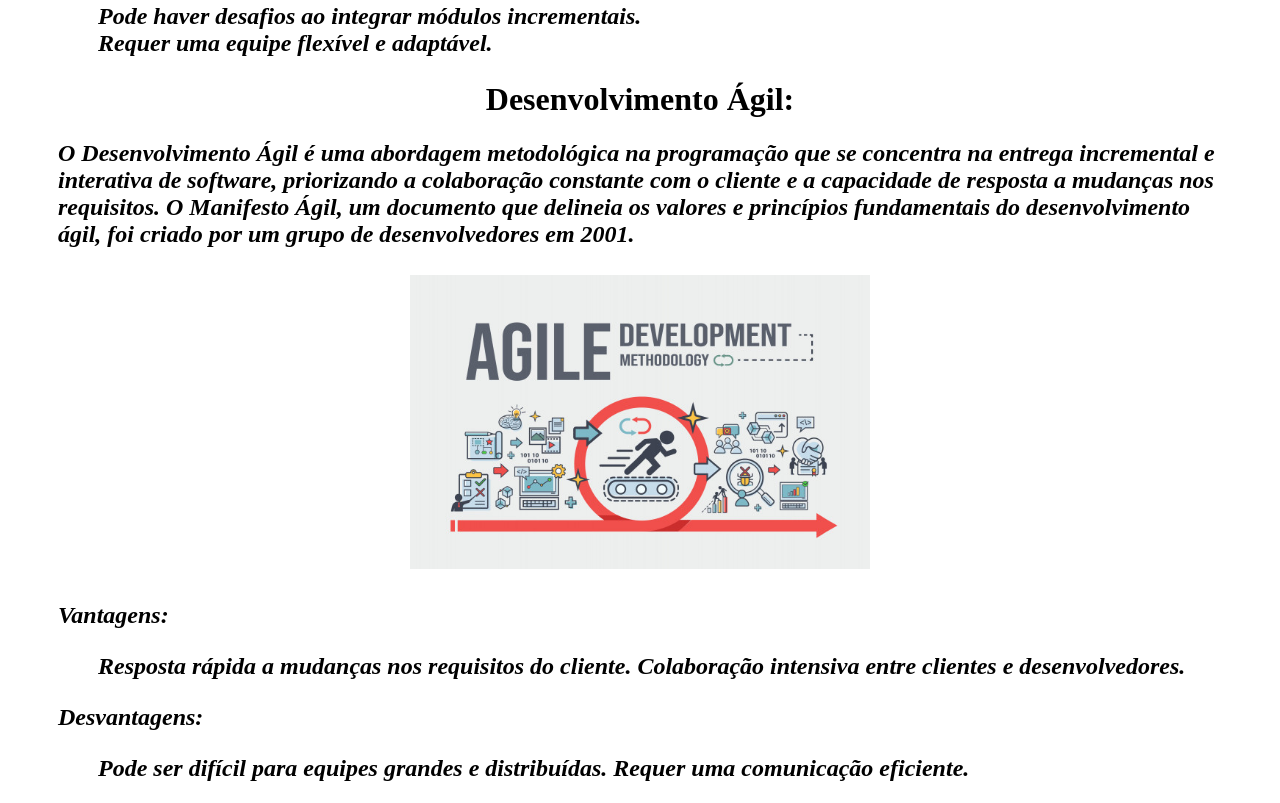
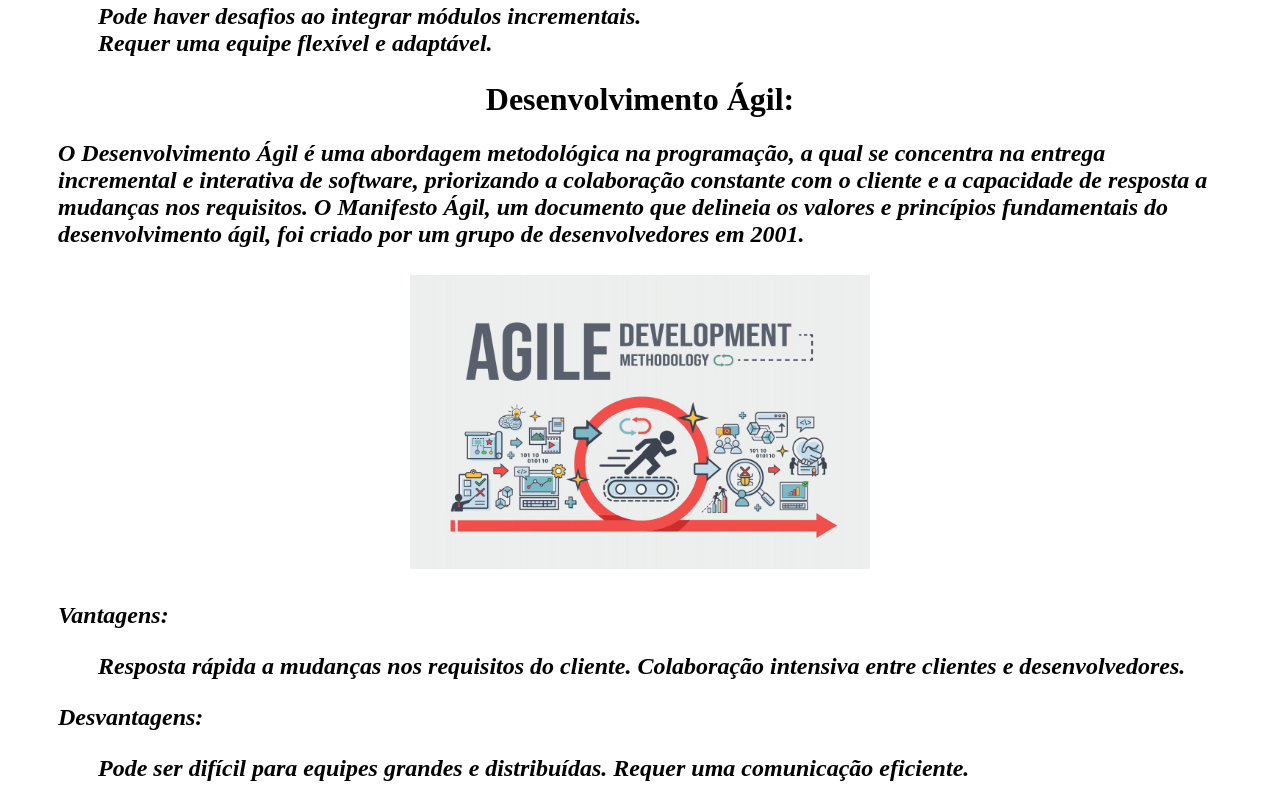
Before and after one commit to tomaspreira08/Princ-pios-metodol-gicos-de-programa-o, a plain HTML site: page index.html in a window 1280 px wide. Shown: the part 2397-3200 px from the top of the page. Drawn offline with Linux system fonts and the light colour scheme; a web font is replaced by a local one.

```diff
--- a/index.html
+++ b/index.html
@@ -70,7 +70,7 @@
         </ol> </h2>
         <h1><center>Desenvolvimento Ágil:<br> </center> </h1>
 
-        <h2>O Desenvolvimento Ágil é uma abordagem metodológica na programação que se concentra na entrega incremental e interativa de software, priorizando a colaboração constante com o cliente e a capacidade de resposta a mudanças nos requisitos. O Manifesto Ágil, um documento que delineia os valores e princípios fundamentais do desenvolvimento ágil, foi criado por um grupo de desenvolvedores em 2001.<br>
+        <h2>O Desenvolvimento Ágil é uma abordagem metodológica na programação, a qual se concentra na entrega incremental e interativa de software, priorizando a colaboração constante com o cliente e a capacidade de resposta a mudanças nos requisitos. O Manifesto Ágil, um documento que delineia os valores e princípios fundamentais do desenvolvimento ágil, foi criado por um grupo de desenvolvedores em 2001.<br>
        <br>
        <center><img src="Imágens/metodologia-ágil.jpg" width="460px"> </center>
        <br>
```
